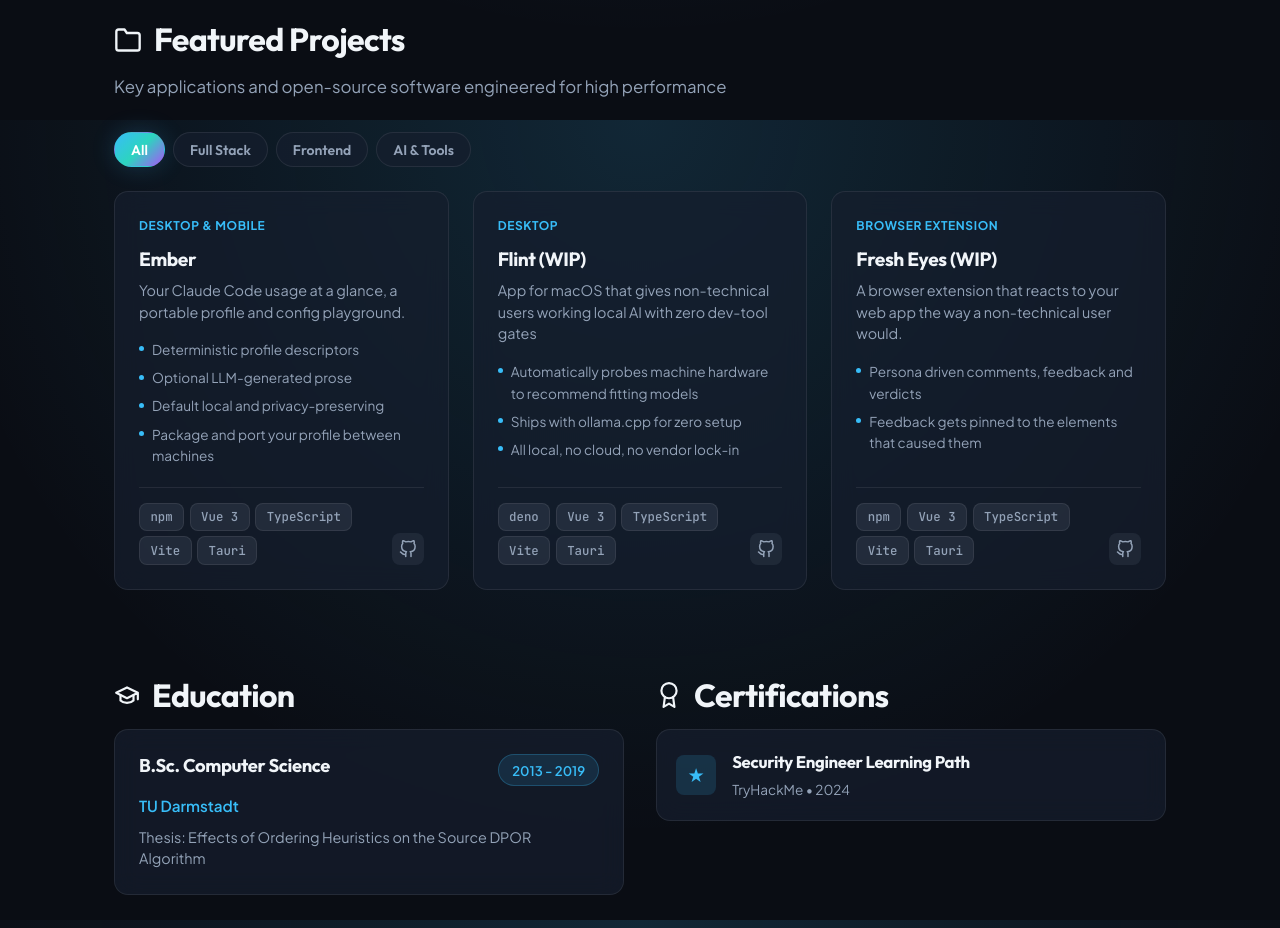
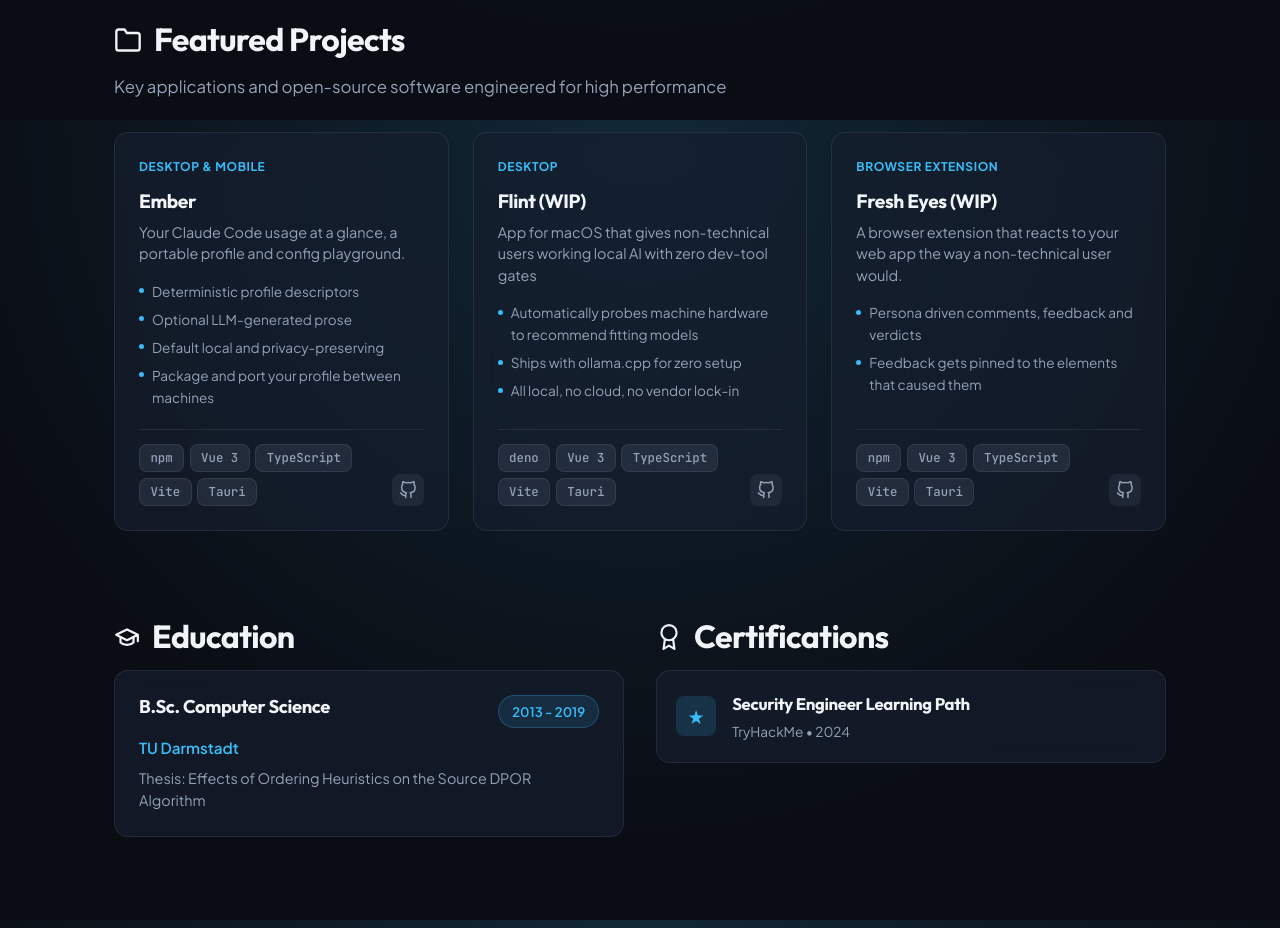
Before and after one commit to lee195/jlee-cv, a Nuxt app: page / in a window 1280 px wide. Shown: the part 2280-3208 px from the top of the page. Built offline with nearby package versions, Linux system fonts and the light colour scheme.

Commit message:
remove obsolete tags

```diff
--- a/app/components/ProjectsGrid.vue
+++ b/app/components/ProjectsGrid.vue
@@ -8,19 +8,6 @@
         Featured Projects
       </h2>
       <p class="section-subtitle">Key applications and open-source software engineered for high performance</p>
-    </div>
-
-    <!-- Category Filter Tabs (No Print) -->
-    <div class="filter-tabs no-print">
-      <button
-        v-for="cat in categories"
-        :key="cat"
-        @click="activeCategory = cat"
-        class="filter-btn"
-        :class="{ active: activeCategory === cat }"
-      >
-        {{ cat }}
-      </button>
     </div>
 
     <!-- Projects Grid -->
```
